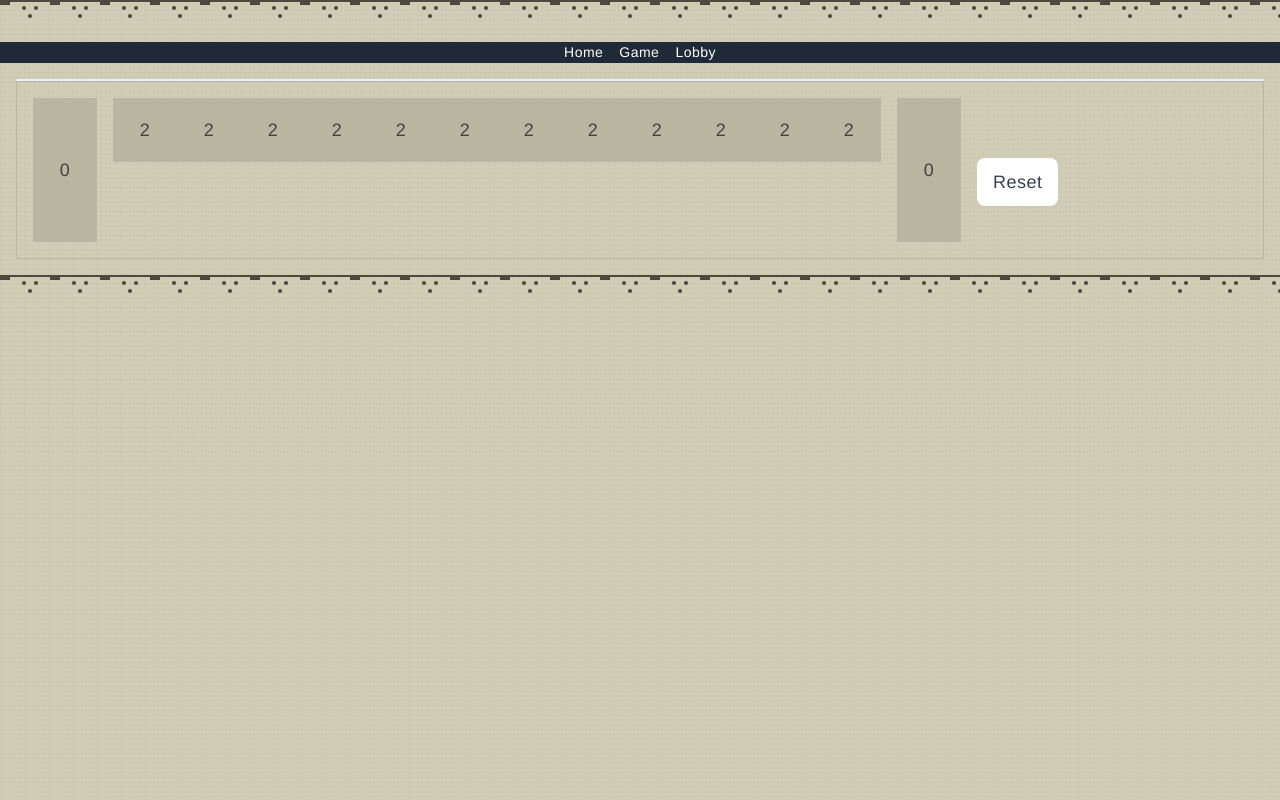
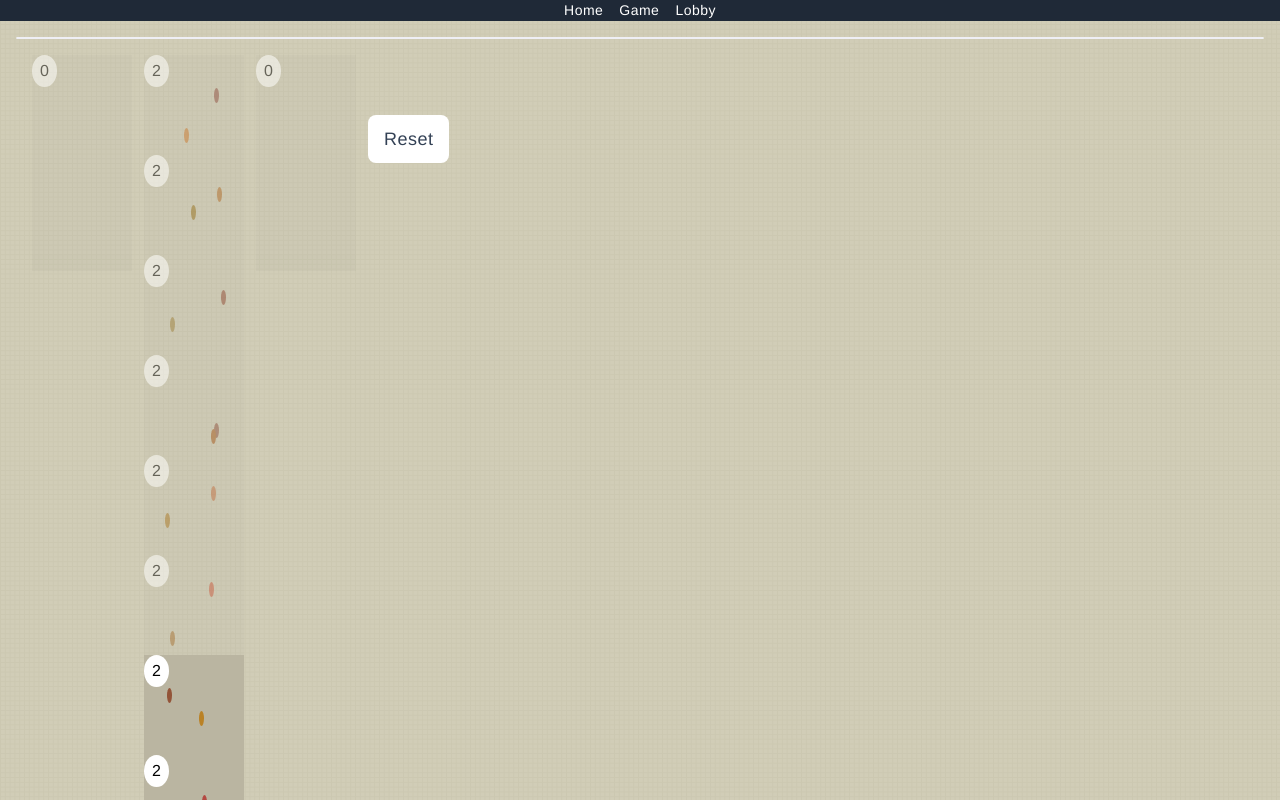
Before and after one commit to Kattegatt/kalah, a Vue app in the folder client/: page /singleplayer in a window 1280 px wide. Both pictures are taken after a click on the button "Start". Shown: the top 800 px of the page. Built offline with nearby package versions, Linux system fonts and the light colour scheme; no server answers.

Commit message:
BoardCell component updated, now showing actual grains with small counter in the corner

```diff
--- a/client/src/App.vue
+++ b/client/src/App.vue
@@ -1,11 +1,11 @@
 <template>
-  <div class="static top-6 w-full z-20">
+  <!-- <div class="static top-6 w-full z-20">
     <div class="pattern">
       <div class="container">
         <div class="pattern-inner"></div>
       </div>
     </div>
-  </div>
+  </div> -->
   <header>
     <nav>
       <RouterLink to="/">Home</RouterLink>
@@ -18,13 +18,13 @@
     <RouterView />
     <!-- Bottom pattern -->
   </main>
-  <div class="absolute bottom-0 w-full z-50">
+  <!-- <div class="absolute bottom-0 w-full z-50">
     <div class="pattern">
       <div class="container">
         <div class="pattern-inner"></div>
       </div>
     </div>
-  </div>
+  </div> -->
 </template>
 
 <script setup>
--- a/client/src/components/BoardCell.vue
+++ b/client/src/components/BoardCell.vue
@@ -1,16 +1,25 @@
 <template>
-  <button
+  <n-button
+    tertiary
+    round
+    :disabled="cellZero || !clickable"
     :class="[calcStyle, { disabled: cellZero || !clickable, landIndicator: landSignal }]"
-    class="flex items-center justify-center"
     @click="emitClick"
   >
-    {{ cellValue }}
-  </button>
+    <span class="cell-value">{{ cellValue }}</span>
+
+    <div
+      v-for="(dot, index) in dots"
+      :key="index"
+      class="dot"
+      :style="{ top: dot.top, left: dot.left, backgroundColor: dot.color }"
+    ></div>
+  </n-button>
 </template>
 
 <script setup>
-import { ref, computed, watch, toRefs } from 'vue'
-
+import { ref, computed, toRefs, watch, defineEmits } from 'vue'
+import { NButton } from 'naive-ui'
 const props = defineProps({
   cell: {
     type: Object,
@@ -52,23 +61,69 @@ const emit = defineEmits(['move'])
 const emitClick = () => {
   emit('move', cell.value)
 }
+
+// Generate random positions for dots
+const generateDots = (count) => {
+  const dots = []
+  for (let i = 0; i < count; i++) {
+    const red = Math.floor(139 + Math.random() * (205 - 139)) // Random value between 139 and 205
+    const green = Math.floor(69 + Math.random() * (133 - 69)) // Random value between 69 and 133
+    const blue = Math.floor(19 + Math.random() * (69 - 19)) // Random value between 19 and 69
+    dots.push({
+      top: `${20 + Math.random() * 60}%`, // Range from 20% to 80%
+      left: `${20 + Math.random() * 60}%`, // Range from 20% to 80%
+      color: `rgb(${red}, ${green}, ${blue})` // Random brown color
+    })
+  }
+  return dots
+}
+
+// Computed property to generate dots based on cellValue
+const dots = computed(() => generateDots(cellValue.value))
 </script>
 
 <style scoped>
 .small {
-  @apply w-16 h-16;
+  position: relative;
+  width: 100px; /* Adjust size as needed */
+  height: 100px; /* Adjust size as needed */
+  cursor: pointer;
+  display: flex;
+  align-items: center;
+  justify-content: center;
+}
+.big {
+  position: relative;
+  width: 100px; /* Adjust size as needed */
+  height: 216px; /* Adjust size as needed */
+  cursor: pointer;
+  display: flex;
+  align-items: center;
+  justify-content: center;
 }
 
-.big {
-  @apply w-16 h-36;
+.cell-value {
+  position: absolute;
+  top: 0px;
+  left: 0px;
+  font-size: 16px;
+  color: black;
+  background-color: white;
+  padding: 8px;
+  border-radius: 50%;
 }
 
-.land-indicator {
-  border: 2px solid #f39614;
+.dot {
+  position: absolute;
+  width: 5px;
+  height: 15px;
+  border-radius: 50%;
 }
-
 .disabled {
-  pointer-events: none;
-  border: none;
+  cursor: default;
+  opacity: 0.5;
+}
+.landIndicator {
+  background-color: #78ea7c;
 }
 </style>
--- a/client/src/components/SinglePlayerGameBoard.vue
+++ b/client/src/components/SinglePlayerGameBoard.vue
@@ -1,5 +1,5 @@
 <template>
-  <fieldset class="board-container">
+  <n-space class="board-container">
     <BoardCell size="big" type="y" :cell="getMainCell('y')" key="mainY"></BoardCell>
     <div class="grid grid-cols-6 gap-4">
       <BoardCell
@@ -24,7 +24,7 @@
     </div>
     <BoardCell size="big" type="x" :cell="getMainCell('x')" key="mainX"></BoardCell>
     <button class="btn mt-4" @click="resetGame">Reset</button>
-  </fieldset>
+  </n-space>
 </template>
 
 <script setup>
@@ -32,6 +32,7 @@ import { computed, watch } from 'vue'
 import { storeToRefs } from 'pinia'
 import { useSinglePlayerGameStore } from '../stores/singlePlayerGame.js'
 import BoardCell from './BoardCell.vue'
+import { NSpace } from 'naive-ui'
 
 const gameStore = useSinglePlayerGameStore()
 const { currentPlayer } = storeToRefs(gameStore)
--- a/client/src/views/HomeView.vue
+++ b/client/src/views/HomeView.vue
@@ -1,4 +1,5 @@
 <template>
+  <n-config-provider :theme="darkTheme">
     <div v-if="!isSignedIn" class="flex justify-end gap-2">
       <n-button @click="showRegisterModal = true" class="btn">Sign Up</n-button>
       <n-button @click="showLoginModal = true" class="btn">Sign In</n-button>
@@ -22,6 +23,7 @@
     <n-modal v-model:show="showTutorial">
       <TutorialModal @close="showTutorial = false" />
     </n-modal>
+  </n-config-provider>
 </template>
 
 <script setup>
@@ -31,10 +33,9 @@ import LoginModal from '../components/LoginModal.vue'
 import TutorialModal from '../components/TutorialModal.vue'
 import { usePlayerStore } from '../stores/player'
 import router from '../router/index.js'
-import SinglePlayer from './SinglePlayer.vue'
 
 //components
-import { NButton, NModal } from 'naive-ui'
+import { NButton, NModal, darkTheme } from 'naive-ui'
 
 const lobbyRoute = () => {
   router.push({ path: '/lobby' })
```
Lines whose indentation alone changed are shown as unchanged.
